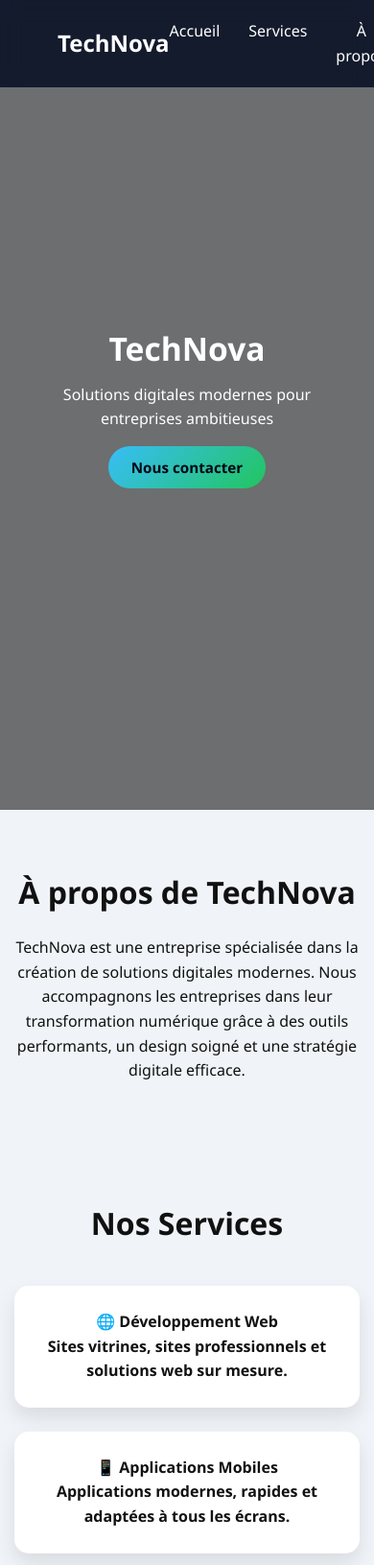
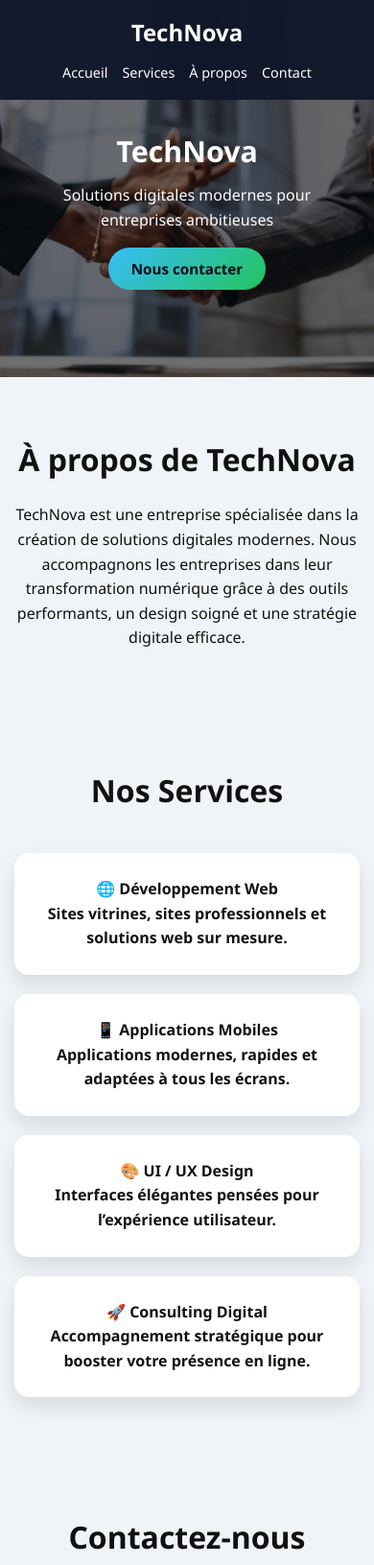
Before and after one commit to kiiirikou-dev/TechNova, a plain HTML site: page index.html in a window 390 px wide. Shown: the top 1631 px of the page at 96% size. Drawn offline with Linux system fonts and the light colour scheme.

Commit message:
Add files via upload

```diff
--- a/style.css
+++ b/style.css
@@ -15,7 +15,7 @@ body {
 /* HERO */
 .hero {
     height: 100vh;
-    background-image: url("Image/image-entreprise.png");
+    background-image: url("images/image-entreprise.png");
     background-size: cover;
     background-position: center;
     background-repeat: no-repeat;
@@ -427,3 +427,69 @@ section {
     transform: translateY(-3px);
     box-shadow: 0 10px 20px rgba(56,189,248,0.5);
 }
+
+/* ======== MOBILE FIX ======== */
+@media (max-width: 768px) {
+
+    body {
+        overflow-x: hidden;
+    }
+
+    /* NAVBAR */
+    .navbar {
+        padding: 15px 20px;
+        flex-direction: column;
+        gap: 10px;
+    }
+
+    .nav-links {
+        gap: 15px;
+        flex-wrap: wrap;
+        justify-content: center;
+    }
+
+    .nav-links a {
+        font-size: 0.9rem;
+    }
+
+    /* HERO */
+    .hero {
+        height: auto;
+        padding: 120px 20px 80px;
+        text-align: center;
+    }
+
+    .hero h1 {
+        font-size: 1.9rem;
+    }
+
+    .hero p {
+        font-size: 1rem;
+    }
+
+    /* ABOUT */
+    .about-page {
+        margin-top: 120px;
+        padding: 0 15px;
+    }
+
+    .about-page h2 {
+        font-size: 1.8rem;
+    }
+
+    .about-page p {
+        font-size: 1rem;
+    }
+
+    /* SERVICES */
+    .services-grid {
+        grid-template-columns: 1fr;
+        gap: 20px;
+    }
+
+    /* FOOTER */
+    footer {
+        font-size: 0.9rem;
+        padding: 15px;
+    }
+}
```
Also changed, not shown: services.html (+0 -5 lines).
